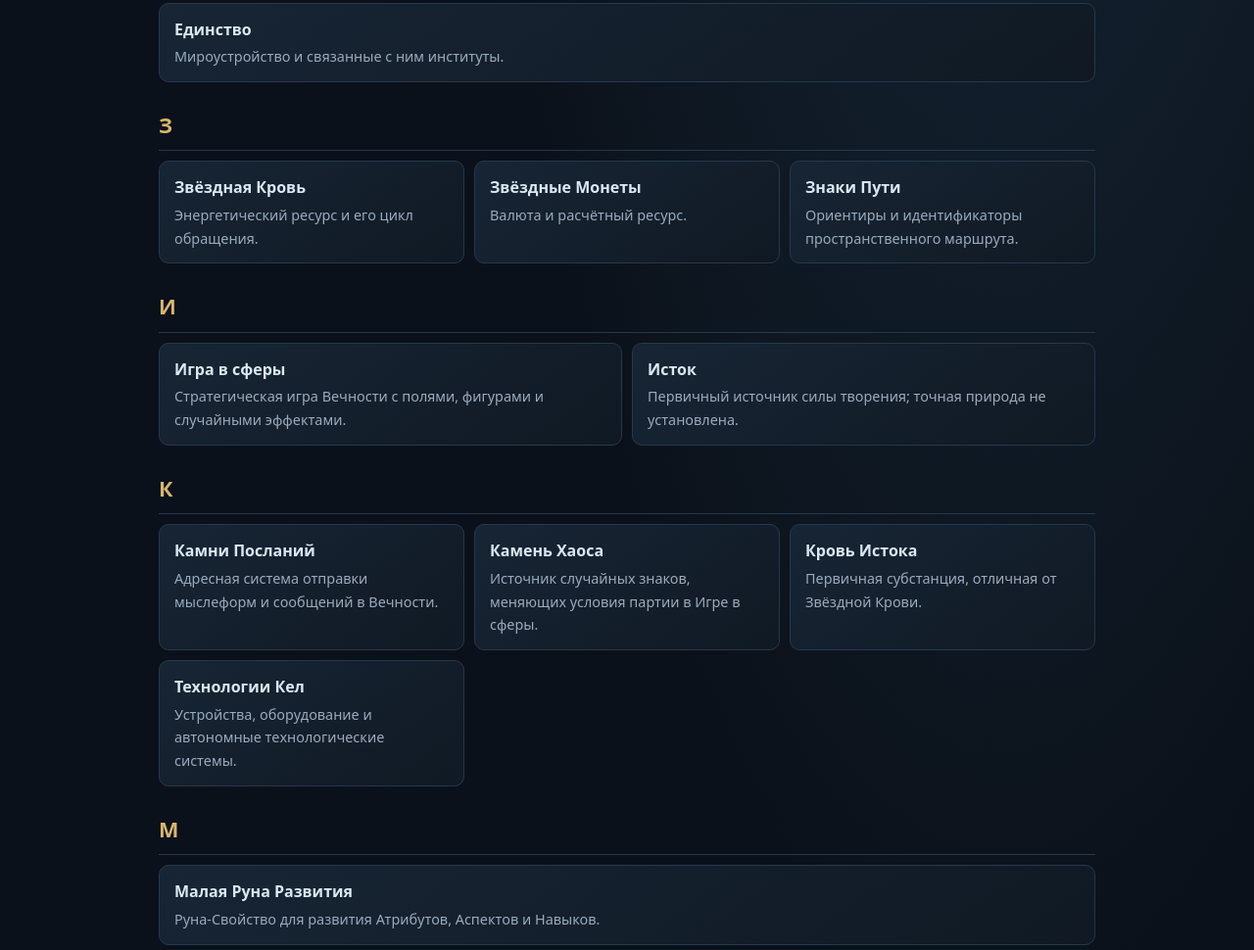
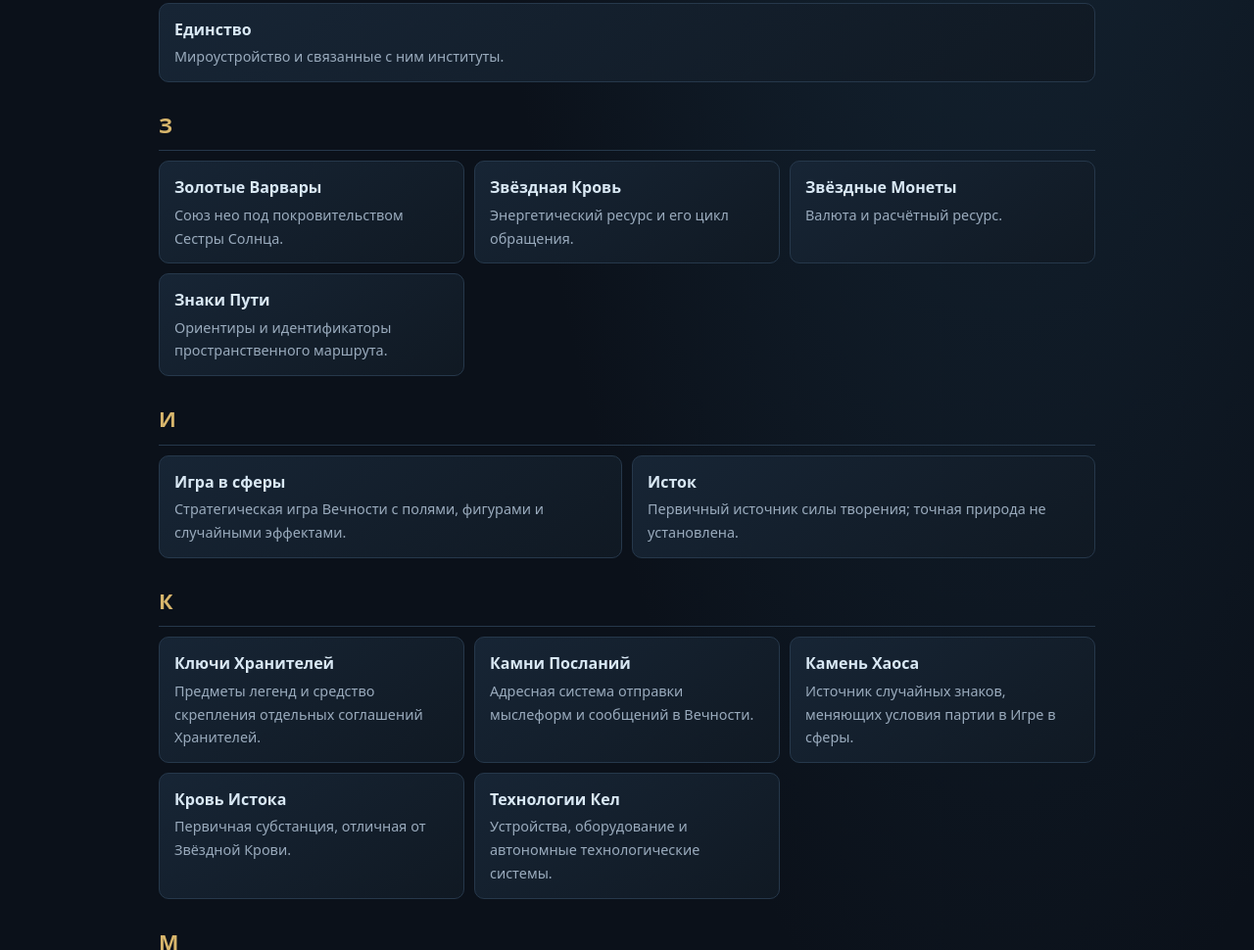
Before and after one commit to redd-civ/starry-blood-observer, a plain HTML site: page docs/encyclopedia/glossary.html in a window 1280 px wide. Shown: the part 1375-2345 px from the top of the page at 98% size. Drawn offline with Linux system fonts and the light colour scheme.

Commit message:
Глоссарий: добавить Ключи, храмы и Золотых Варваров

```diff
--- a/docs/encyclopedia/glossary.html
+++ b/docs/encyclopedia/glossary.html
@@ -30,6 +30,7 @@
 <a class="term" href="unity.html"><b>Единство</b><span class="desc">Мироустройство и связанные с ним институты.</span></a>
 </div>
 <h2 class="letter">З</h2><div class="terms">
+<a class="term" href="neo-souls.html"><b>Золотые Варвары</b><span class="desc">Союз нео под покровительством Сестры Солнца.</span></a>
 <a class="term" href="star-blood-cycle.html"><b>Звёздная Кровь</b><span class="desc">Энергетический ресурс и его цикл обращения.</span></a>
 <a class="term" href="star-coins.html"><b>Звёздные Монеты</b><span class="desc">Валюта и расчётный ресурс.</span></a>
 <a class="term" href="kel-travel.html"><b>Знаки Пути</b><span class="desc">Ориентиры и идентификаторы пространственного маршрута.</span></a>
@@ -39,6 +40,7 @@
 <a class="term" href="origin.html"><b>Исток</b><span class="desc">Первичный источник силы творения; точная природа не установлена.</span></a>
 </div>
 <h2 class="letter">К</h2><div class="terms">
+<a class="term" href="keeper-keys-temples.html"><b>Ключи Хранителей</b><span class="desc">Предметы легенд и средство скрепления отдельных соглашений Хранителей.</span></a>
 <a class="term" href="communication-systems.html"><b>Камни Посланий</b><span class="desc">Адресная система отправки мыслеформ и сообщений в Вечности.</span></a>
 <a class="term" href="sphere-game.html"><b>Камень Хаоса</b><span class="desc">Источник случайных знаков, меняющих условия партии в Игре в сферы.</span></a>
 <a class="term" href="energy-systems.html"><b>Кровь Истока</b><span class="desc">Первичная субстанция, отличная от Звёздной Крови.</span></a>
@@ -83,6 +85,7 @@
 </div>
 
 <h2 class="letter">Х</h2><div class="terms">
+<a class="term" href="keeper-keys-temples.html"><b>Храмы Хранителей</b><span class="desc">Места индивидуальных эффектов, восстановления и синхронизации аватаров.</span></a>
 <a class="term" href="eternity-time.html"><b>Хронос</b><span class="desc">Руна, с которой связывают вмешательство в ход событий и временные перемещения.</span></a>
 </div>
 
```
